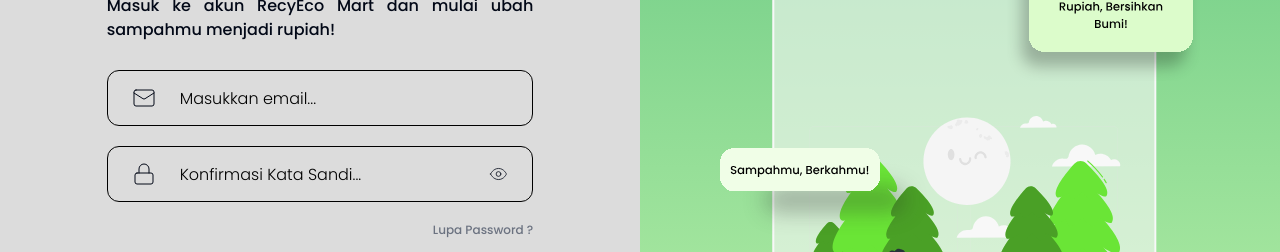
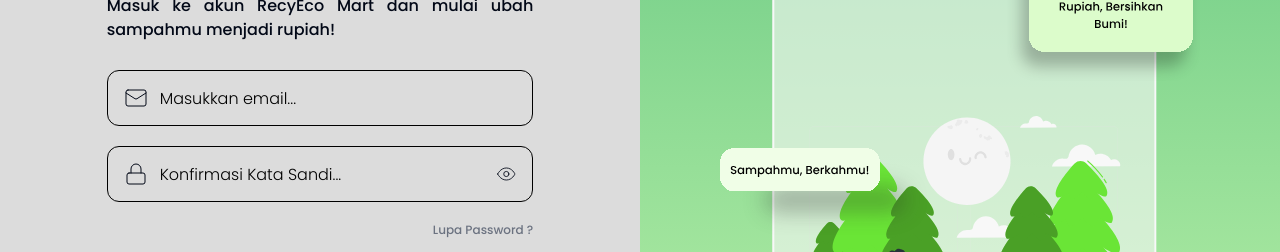
Before and after one commit to proxo-pt/recyeco-fe, a Next.js app: page /sign-in in a window 1280 px wide. Shown: the part 248-500 px from the top of the page. Built offline with nearby package versions, Linux system fonts and the light colour scheme.

Commit message:
chore: adjust gap between icon

```diff
--- a/src/components/ui/input-password.tsx
+++ b/src/components/ui/input-password.tsx
@@ -17,7 +17,7 @@
     return (
       <label
         className={cn(
-          'flex items-center gap-4 w-full h-14 rounded-xl border border-black bg-transparent placeholder-black px-6 py-3 text-sm ring-offset-background file:border-0 file:bg-transparent file:text-sm file:font-medium placeholder:text-muted-foreground focus-visible:outline-none focus-visible:ring-2 focus-visible:ring-ring focus-visible:ring-offset-2 disabled:cursor-not-allowed disabled:opacity-50',
+          'flex items-center gap-1 w-full h-14 rounded-xl border border-black bg-transparent placeholder-black px-4 py-3 text-sm ring-offset-background file:border-0 file:bg-transparent file:text-sm file:font-medium placeholder:text-muted-foreground focus-visible:outline-none focus-visible:ring-2 focus-visible:ring-ring focus-visible:ring-offset-2 disabled:cursor-not-allowed disabled:opacity-50',
           isFocused && 'outline outline-1'
         )}
       >
--- a/src/components/ui/input-suffix.tsx
+++ b/src/components/ui/input-suffix.tsx
@@ -15,7 +15,7 @@
       <label
         htmlFor={id}
         className={cn(
-          'flex items-center gap-4 w-full h-14 rounded-xl border border-black bg-transparent placeholder-black px-6 py-3 text-sm ring-offset-background file:border-0 file:bg-transparent file:text-sm file:font-medium placeholder:text-muted-foreground focus-visible:outline-none focus-visible:ring-2 focus-visible:ring-ring focus-visible:ring-offset-2 disabled:cursor-not-allowed disabled:opacity-50',
+          'flex items-center gap-1 w-full h-14 rounded-xl border border-black bg-transparent placeholder-black px-4 py-3 text-sm ring-offset-background file:border-0 file:bg-transparent file:text-sm file:font-medium placeholder:text-muted-foreground focus-visible:outline-none focus-visible:ring-2 focus-visible:ring-ring focus-visible:ring-offset-2 disabled:cursor-not-allowed disabled:opacity-50',
           isFocused && 'outline outline-1',
           className
         )}
```
